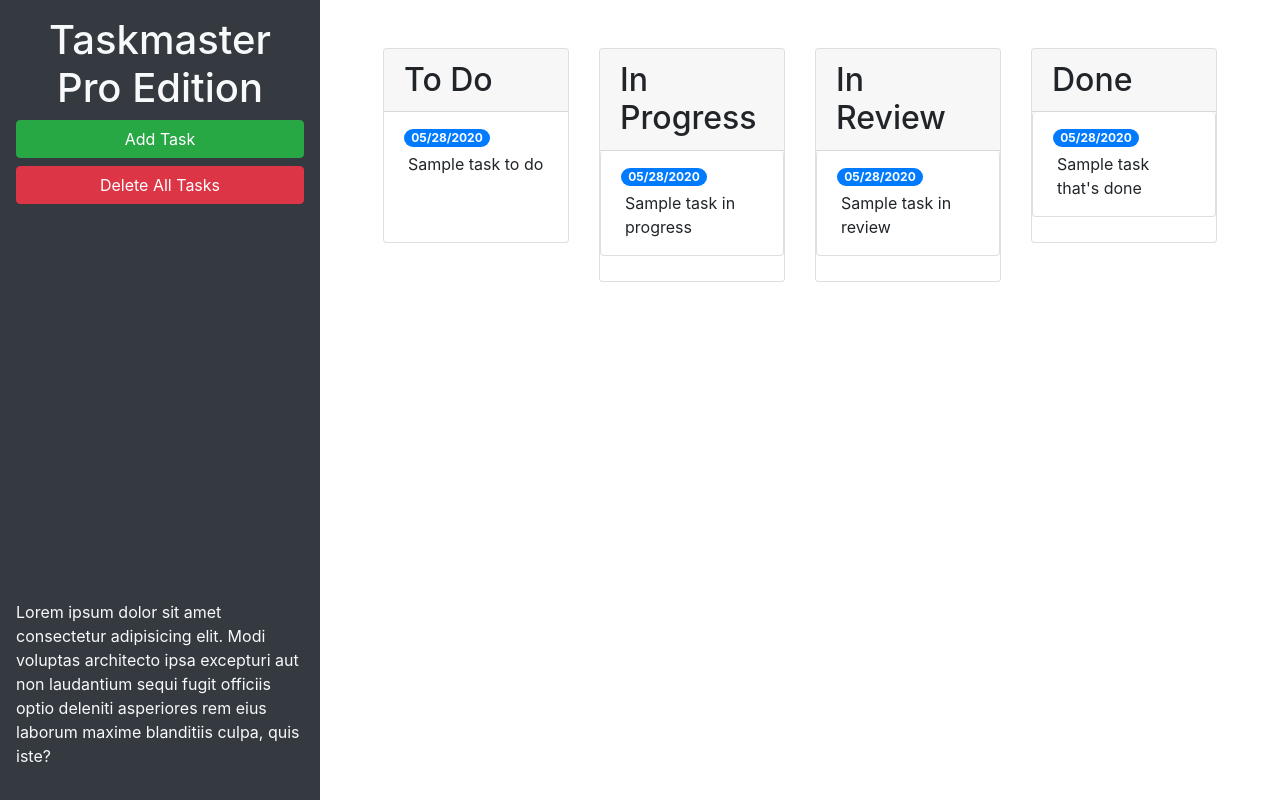
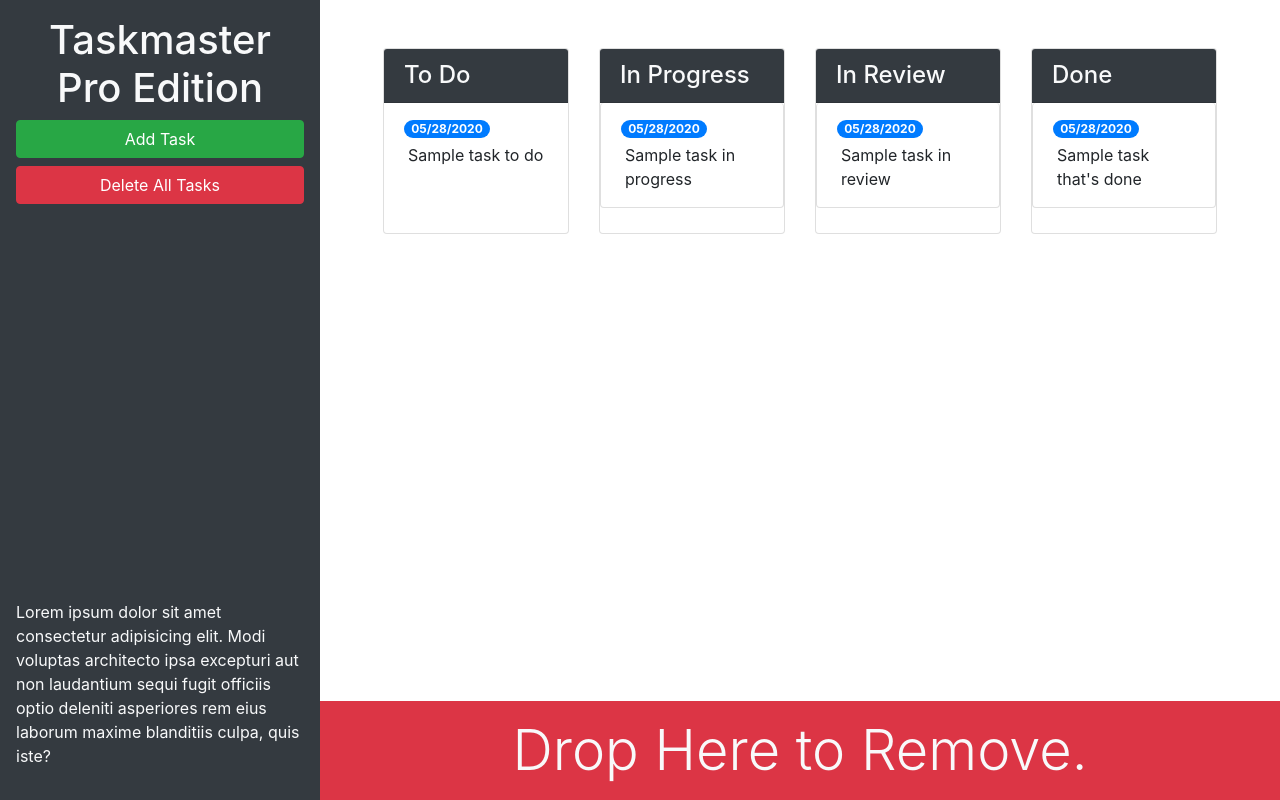
Before and after one commit to cruzma/taskmaster-pro, a plain HTML site: page index.html in a window 1280 px wide. Drawn offline with nearby package versions, Linux system fonts and the light colour scheme.

Commit message:
added bootstrap utility classes to site

```diff
--- a/index.html
+++ b/index.html
@@ -13,22 +13,22 @@
 <body>
 
   <div class="row min-vh-100 no-gutters">
-    <header class="col-12 col-lg-3 bg-dark text-light d-flex flex-column p-4 p-lg-3">
+    <header class="col-12 col-lg-3 bg-dark text-light sticky-top d-flex flex-column p-4 p-lg-3">
       <h1 class="text-center">Taskmaster Pro Edition</h1>
       <button id="create-task" class="btn btn-block btn-success" data-toggle="modal" data-target="#task-form-modal">Add
         Task</button>
       <button id="remove-tasks" class="btn btn-block btn-danger">Delete All Tasks</button>
-      <p class="mt-auto">Lorem ipsum dolor sit amet consectetur adipisicing elit. Modi voluptas architecto ipsa
+      <p class="mt-auto d-none d-lg-block">Lorem ipsum dolor sit amet consectetur adipisicing elit. Modi voluptas architecto ipsa
         excepturi aut non
         laudantium sequi fugit officiis optio deleniti asperiores rem eius laborum maxime blanditiis culpa, quis iste?
       </p>
     </header>
-    <main class="col-12 col-lg-9">
+    <main class="col-12 col-lg-9 d-flex flex-column">
       <div class="m-5 row justify-content-around">
         <!-- todo start -->
         <div class="col-12 col-md-6 col-xl-3 mb-3">
           <div class="card">
-            <h2 class="card-header">To Do</h2>
+            <h4 class="card-header bg-dark text-light">To Do</h4>
             <ul id="list-toDo" class="list-group list-group-flush">
               <li class="list-group-item">
                 <span class="badge badge-primary badge-pill">05/28/2020</span>
@@ -41,7 +41,7 @@
         <!-- in progress start -->
         <div class="col-12 col-md-6 col-xl-3 mb-3">
           <div class="card">
-            <h2 class="card-header">In Progress</h2>
+            <h4 class="card-header bg-dark text-light">In Progress</h4>
             <ul id="list-inProgress" class="list-group">
               <li class="list-group-item">
                 <span class="badge badge-primary badge-pill">05/28/2020</span>
@@ -54,7 +54,7 @@
         <!-- in review start -->
         <div class="col-12 col-md-6 col-xl-3 mb-3">
           <div class="card">
-            <h2 class="card-header">In Review</h2>
+            <h4 class="card-header bg-dark text-light">In Review</h4>
             <ul id="list-inReview" class="list-group">
               <li class="list-group-item">
                 <span class="badge badge-primary badge-pill">05/28/2020</span>
@@ -67,7 +67,7 @@
         <!-- done start -->
         <div class="col-12 col-md-6 col-xl-3 mb-3">
           <div class="card">
-            <h2 class="card-header">Done</h2>
+            <h4 class="card-header bg-dark text-light">Done</h4>
             <ul id="list-done" class="list-group">
               <li class="list-group-item">
                 <span class="badge badge-primary badge-pill">05/28/2020</span>
@@ -77,6 +77,11 @@
           </div>
         </div>
         <!-- done end -->
+      </div>
+      <div id="trash" class="mt-auto">
+        <div class="w-100 bg-danger p-3 text-center text-light display-4">
+          Drop Here to Remove.
+        </div>
       </div>
     </main>
   </div>
```
